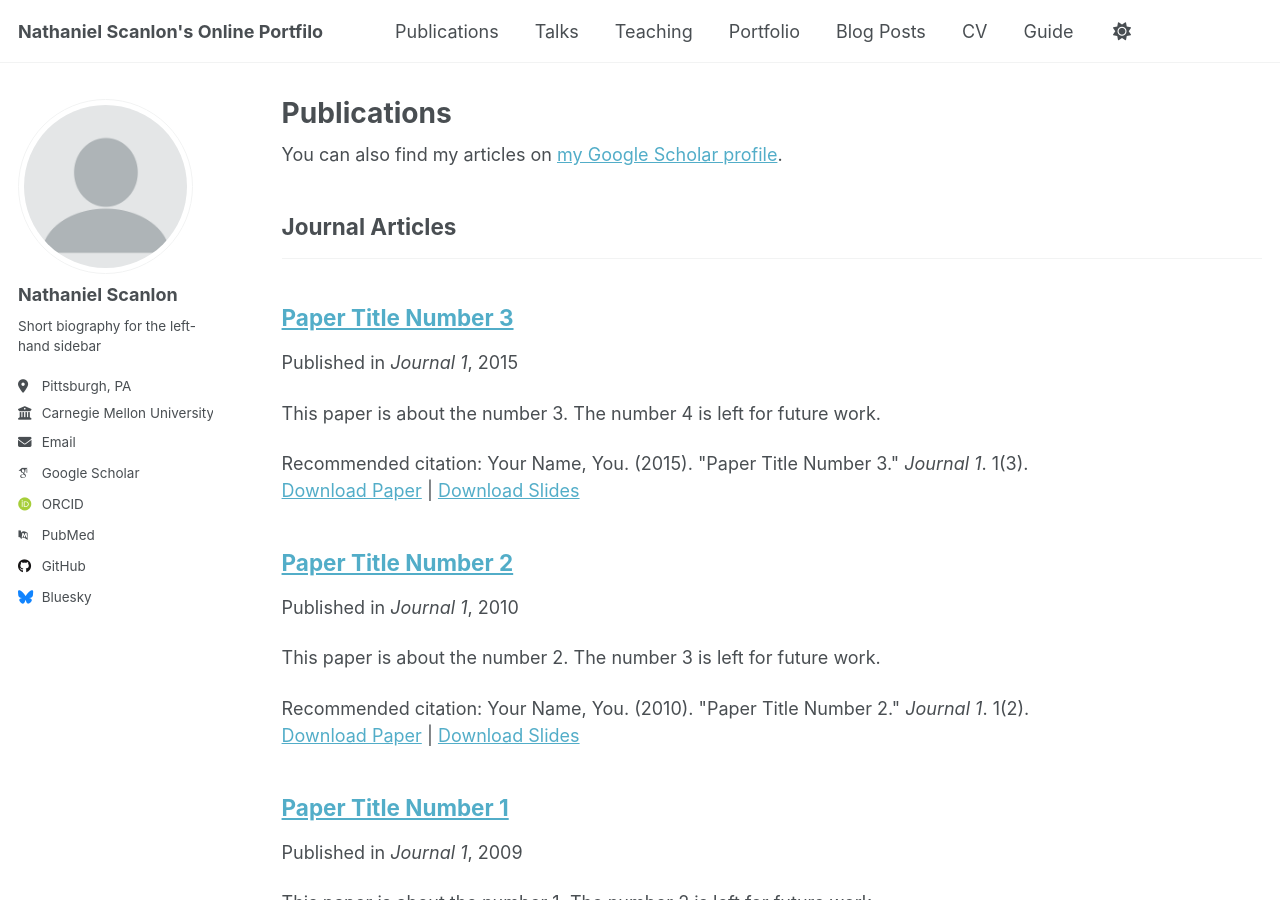
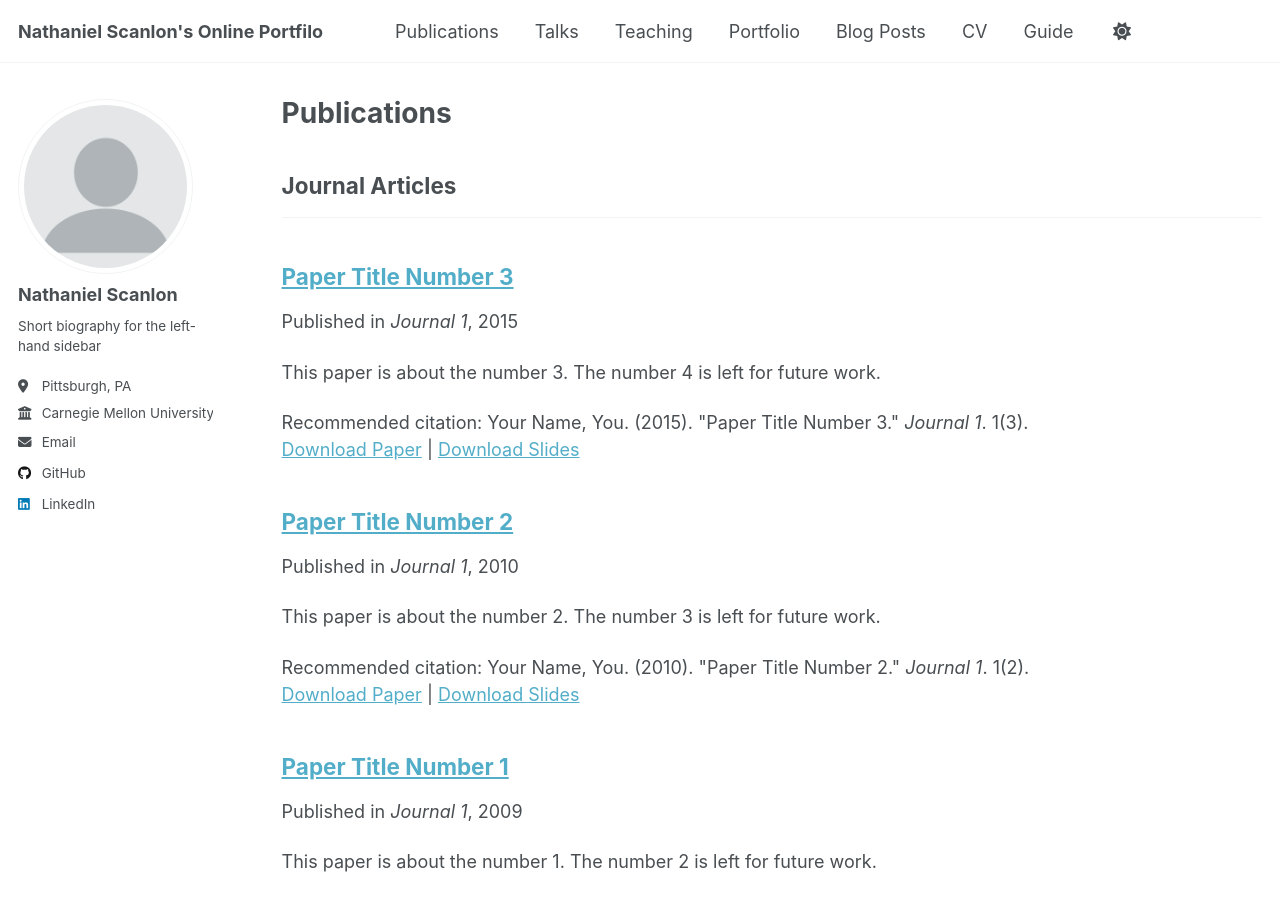
Before and after one commit to nathanielscanlon/nathanielscanlon.github.io, a Jekyll site: the page built from _pages/publications.html, in a window 1280 px wide and 900 px high. Built offline with Jekyll 4.4.1, drawn with Linux system fonts in a browser that asks for light colours; some web fonts are replaced; part of the change alters nothing that is shown.

Commit message:
Update _config.yml

```diff
--- a/_config.yml
+++ b/_config.yml
@@ -34,11 +34,11 @@ author:
   # Academic websites
   academia         : # URL
   arxiv            : # URL - Update with the correct link to your profile
-  googlescholar    : "https://scholar.google.com/citations?user=PS_CX0AAAAAJ"
+  googlescholar    : #
   impactstory      : # URL
-  orcid            : "http://orcid.org/yourorcidurl"
+  orcid            : #
   semantic         : # URL
-  pubmed           : "https://www.ncbi.nlm.nih.gov/pubmed/?term=john+snow"
+  pubmed           : #
   researchgate     : # URL
   scopus           : # URL
 
@@ -46,12 +46,12 @@ author:
   bitbucket        : # Username - Update with your username on the site
   codepen          : # Username
   dribbble         : # Username
-  github           : "academicpages"
+  github           : "nathanielscanlon"
   kaggle           : # Username
   stackoverflow    : # User number or user number and name (i.e., use "1" or "1/jeff-atwood")
 
   # Social media
-  bluesky          : "bsky.app" # Replace this with you Bluesky username
+  bluesky          : #
   facebook         : # Username
   flickr           : # Username
   foursquare       : # Username
@@ -60,7 +60,7 @@ author:
   keybase          : # Username
   instagram        : # Username
   lastfm           : # Username
-  linkedin         : # Username
+  linkedin         : "nathaniel-scanlon-b6b00628a"
   mastodon         : # URL
   medium           : # URL
   pinterest        : # Username
```
